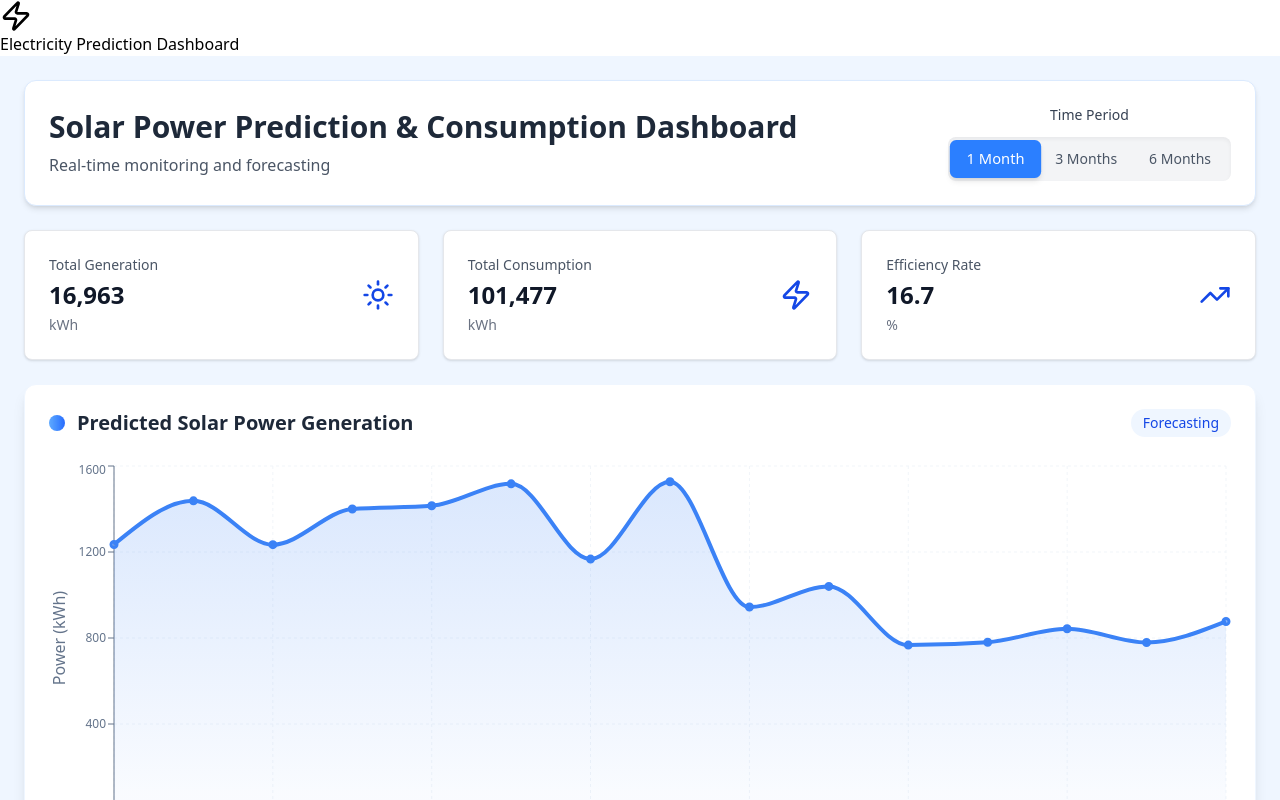
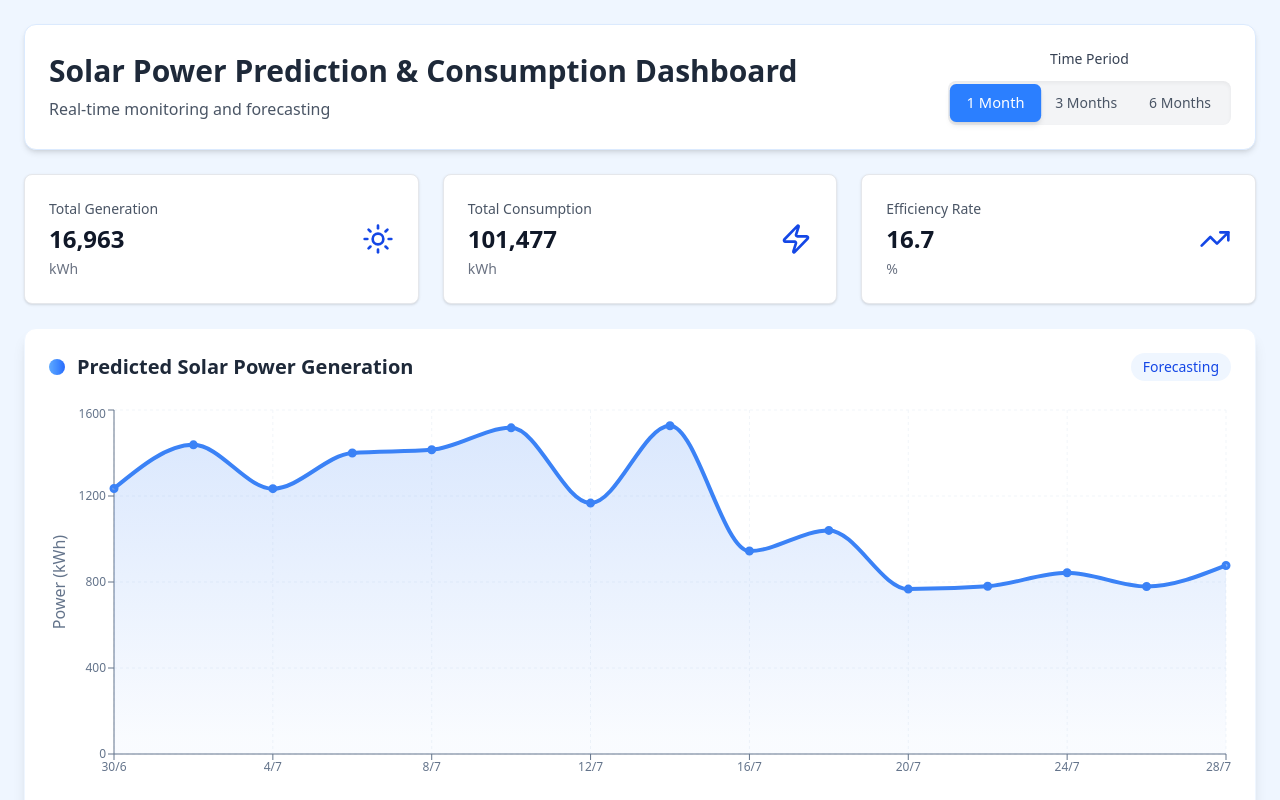
Before and after one commit to mithra0612/electricity-prediction, a React (Vite) app in the folder frontend/: page / in a window 1280 px wide. Shown: the top 800 px of the page. Built offline with nearby package versions, Linux system fonts and the light colour scheme.

Commit message:
removed wrong header

```diff
--- a/frontend/src/App.jsx
+++ b/frontend/src/App.jsx
@@ -6,10 +6,6 @@ import './App.css';
 function App() {
   return (
     <div className="App">
-      <header className="app-header">
-        <Zap size={32} />
-        <h1>Electricity Prediction Dashboard</h1>
-      </header>
       <SolarDashboard />
     </div>
   );
```
